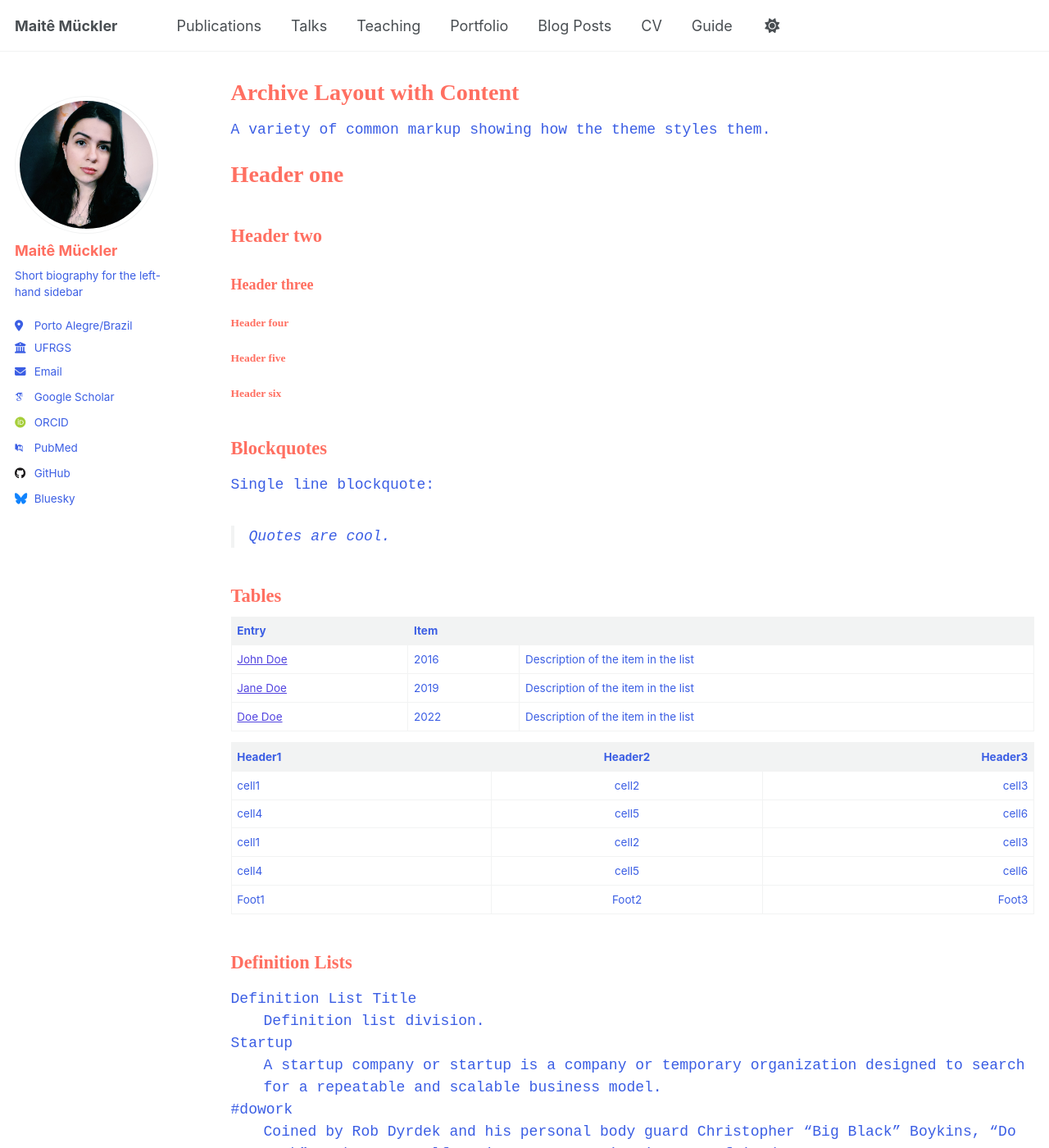
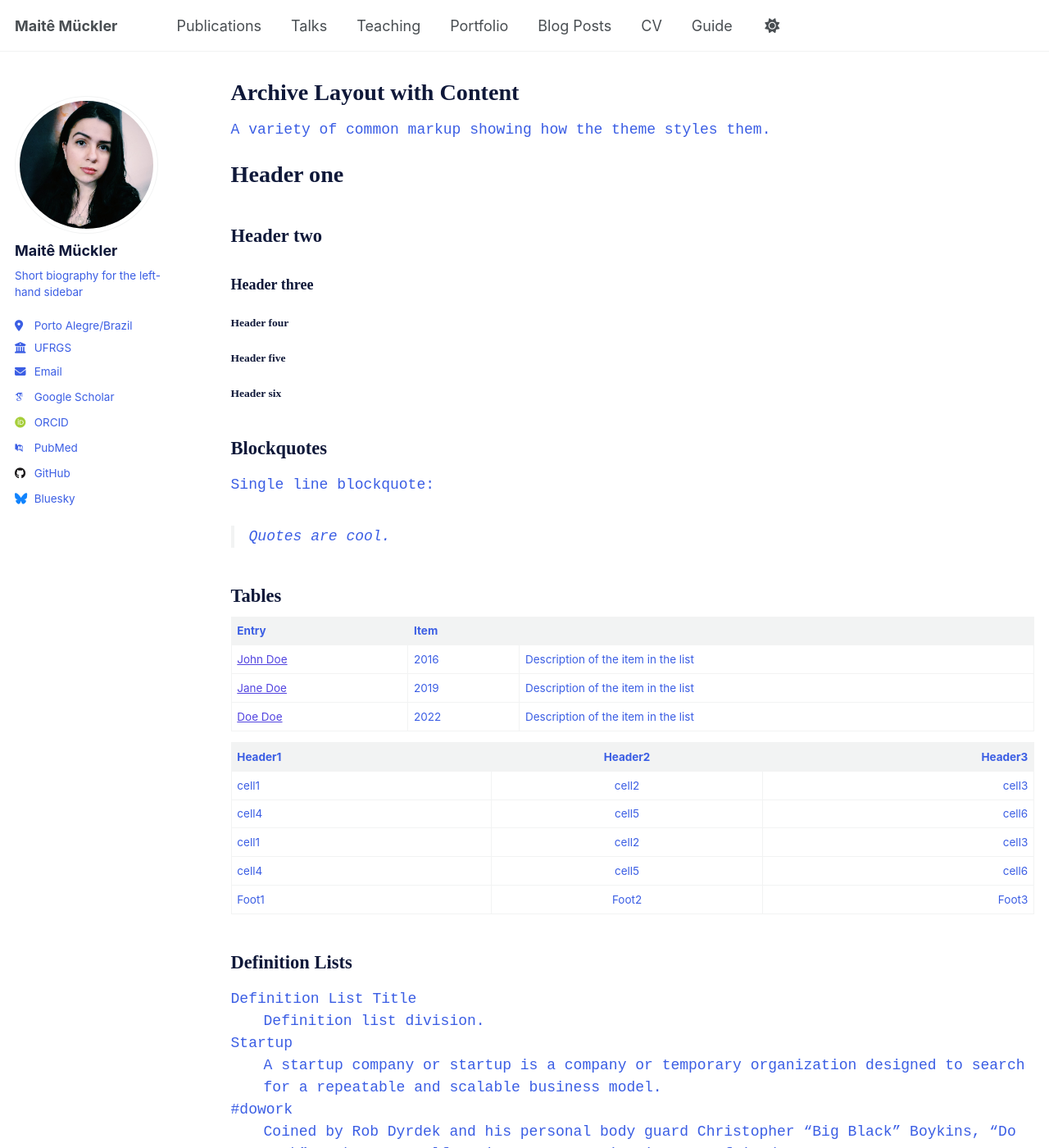
Before and after one commit to maitemuckler/maitemuckler.github.io, a Jekyll site: the page built from _pages/archive-layout-with-content.md, in a window 1280 px wide and 1400 px high. Shown: the whole window at 82% size. Built offline with Jekyll 4.4.1, drawn with Linux system fonts in a browser that asks for light colours; some web fonts are replaced.

Commit message:
Atualiza cores

```diff
--- a/_sass/custom.scss
+++ b/_sass/custom.scss
@@ -6,7 +6,7 @@ body {
 
 h1, h2, h3, h4, h5, h6 {
   font-family: 'Patrick Hand', cursive;
-  color: #ff6f61 !important;
+  color: #0f1839 !important;
 }
 
 // Links
```
